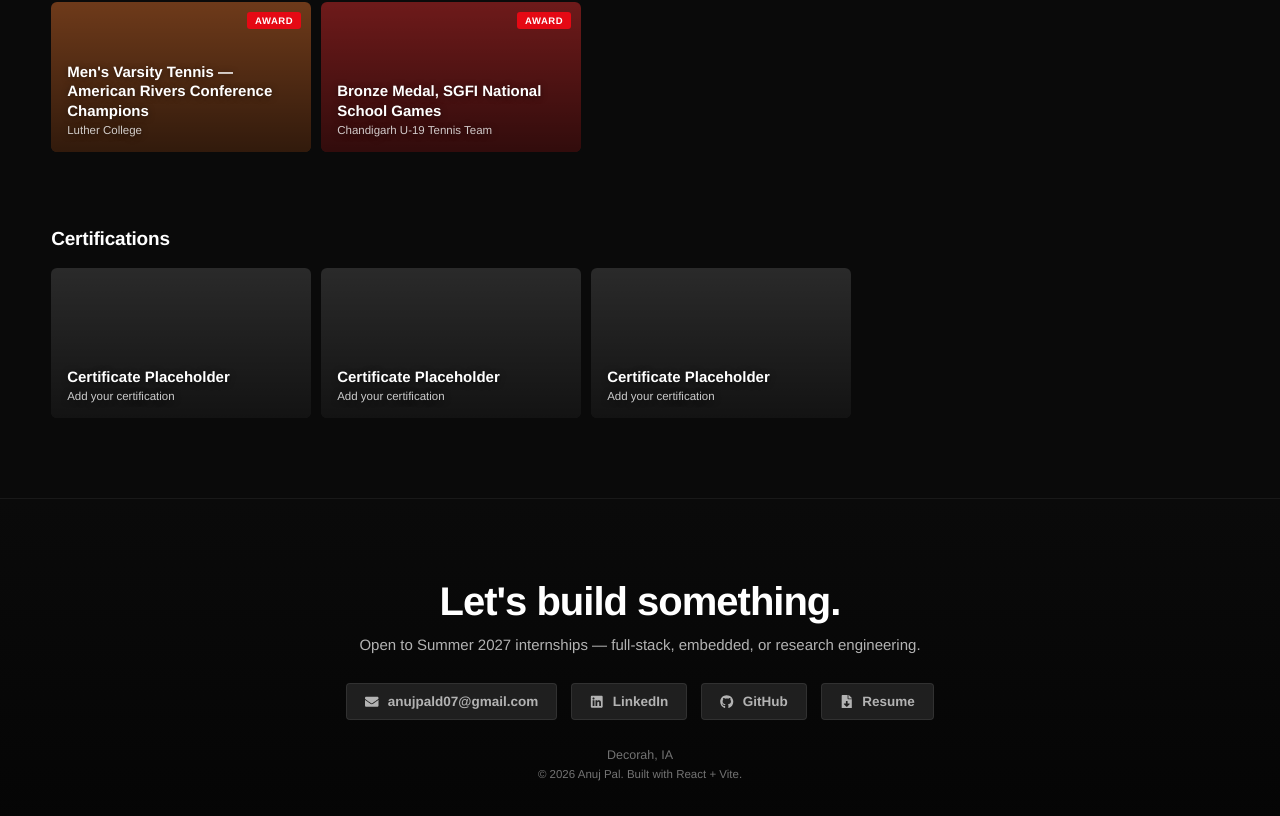
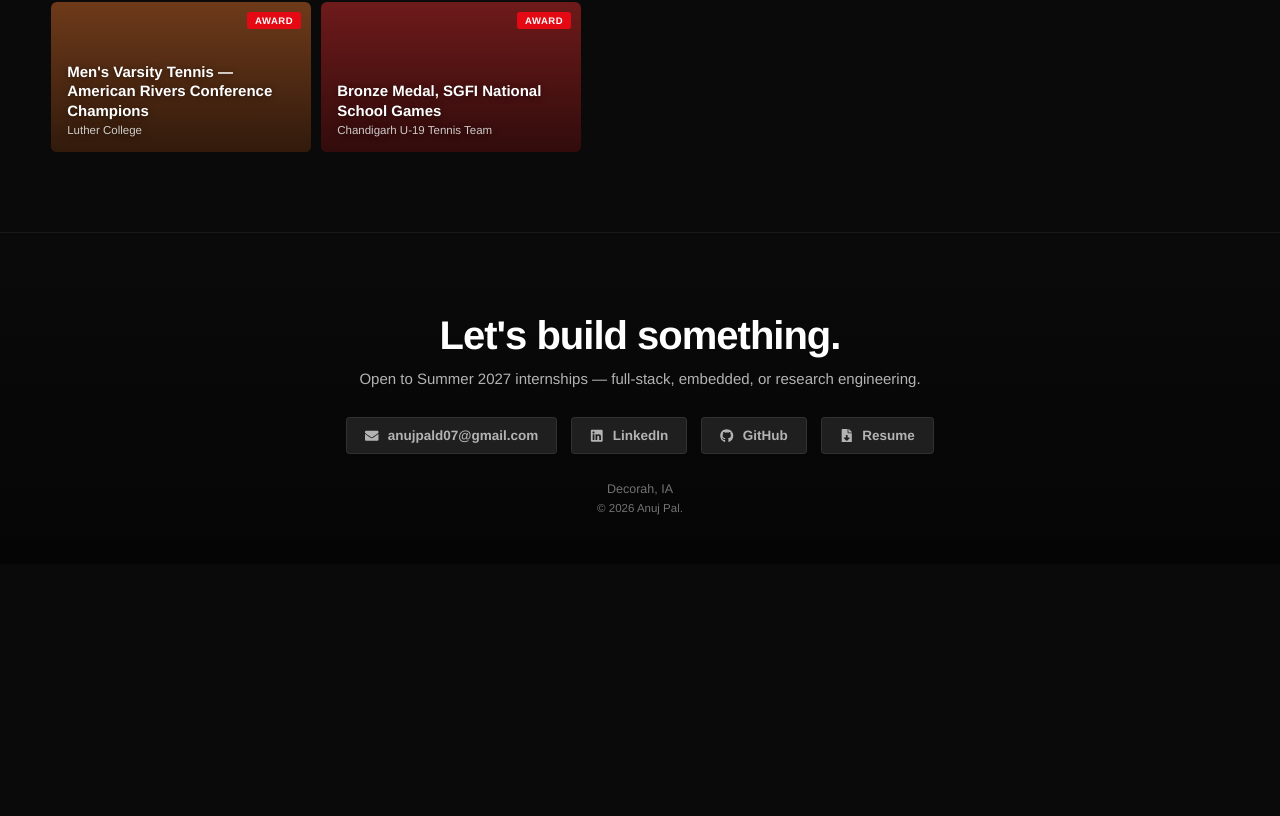
Before and after one commit to palan01-droid/portfolio-website, a React (Vite) app: page /browse in a window 1280 px wide. Shown: the part 1598-2414 px from the top of the page. After the commit the page ends 2162 px from the top, so only its background shows below. Built offline with nearby package versions, Linux system fonts and the light colour scheme.

Commit message:
Update LinkedIn URL, clear certifications, drop tech-stack footer credit
LinkedIn now points to the canonical profile URL. Certifications section
is empty until real certs are added (row hides itself when the list is
empty). Removed the "Built with React + Vite." footer line.

```diff
--- a/src/components/Footer.tsx
+++ b/src/components/Footer.tsx
@@ -25,7 +25,7 @@ const Footer = () => {
           </a>
         </div>
         <p className="footer-note">{profile.location}</p>
-        <p className="footer-copy">© {new Date().getFullYear()} Anuj Pal. Built with React + Vite.</p>
+        <p className="footer-copy">© {new Date().getFullYear()} Anuj Pal.</p>
       </div>
     </footer>
   );
--- a/src/data.ts
+++ b/src/data.ts
@@ -6,7 +6,7 @@ export const profile = {
   tagline: 'CS Sophomore · IIT Research Intern (x2) · NCAA D-III Varsity Athlete',
   location: 'Decorah, IA',
   email: 'anujpald07@gmail.com',
-  linkedin: 'https://linkedin.com/in/anujpal',
+  linkedin: 'https://www.linkedin.com/in/anujpal/',
   github: 'https://github.com/palan01-droid',
   summary:
     "Computer Science sophomore and two-time IIT research intern, building full-stack and embedded systems from real-time IoT dashboards to multi-sensor biomechanics instrumentation. NCAA D-III varsity athlete with a track record of delivering under load. Seeking a Summer 2027 internship.",
@@ -133,12 +133,8 @@ export const achievements: Achievement[] = [
   },
 ];
 
-export type Certificate = { id: string; title: string; issuer: string; thumb: string; placeholder: true };
+export type Certificate = { id: string; title: string; issuer: string; thumb: string };
 
-// Placeholders — drop real certificate images into public/certificates and
-// update the `title`/`issuer` fields (and add an `image` path) as needed.
-export const certificates: Certificate[] = [
-  { id: 'cert-1', title: 'Certificate Placeholder', issuer: 'Add your certification', thumb: '#2a2a2a', placeholder: true },
-  { id: 'cert-2', title: 'Certificate Placeholder', issuer: 'Add your certification', thumb: '#2a2a2a', placeholder: true },
-  { id: 'cert-3', title: 'Certificate Placeholder', issuer: 'Add your certification', thumb: '#2a2a2a', placeholder: true },
-];
+// Empty for now — add real certificates here as { id, title, issuer, thumb }
+// once you have them, and the Certifications row will reappear automatically.
+export const certificates: Certificate[] = [];
--- a/src/pages/Browse.tsx
+++ b/src/pages/Browse.tsx
@@ -128,6 +128,7 @@ const Browse = () => {
         ))}
       </Row>
 
+      {certificates.length > 0 && (
         <Row title="Certifications">
           {certificates.map((c) => (
             <Card
@@ -140,12 +141,12 @@ const Browse = () => {
                   title: c.title,
                   subtitle: c.issuer,
                   thumb: c.thumb,
-                bodyText: 'Placeholder — drop a real certificate image and details into src/data.ts.',
                 })
               }
             />
           ))}
         </Row>
+      )}
 
       <Footer />
       <Modal content={modal} onClose={() => setModal(null)} />
```
Also changed, not shown: 1 other file (tests, documents, lock files or other folders). Lines whose indentation alone changed are shown as unchanged.
